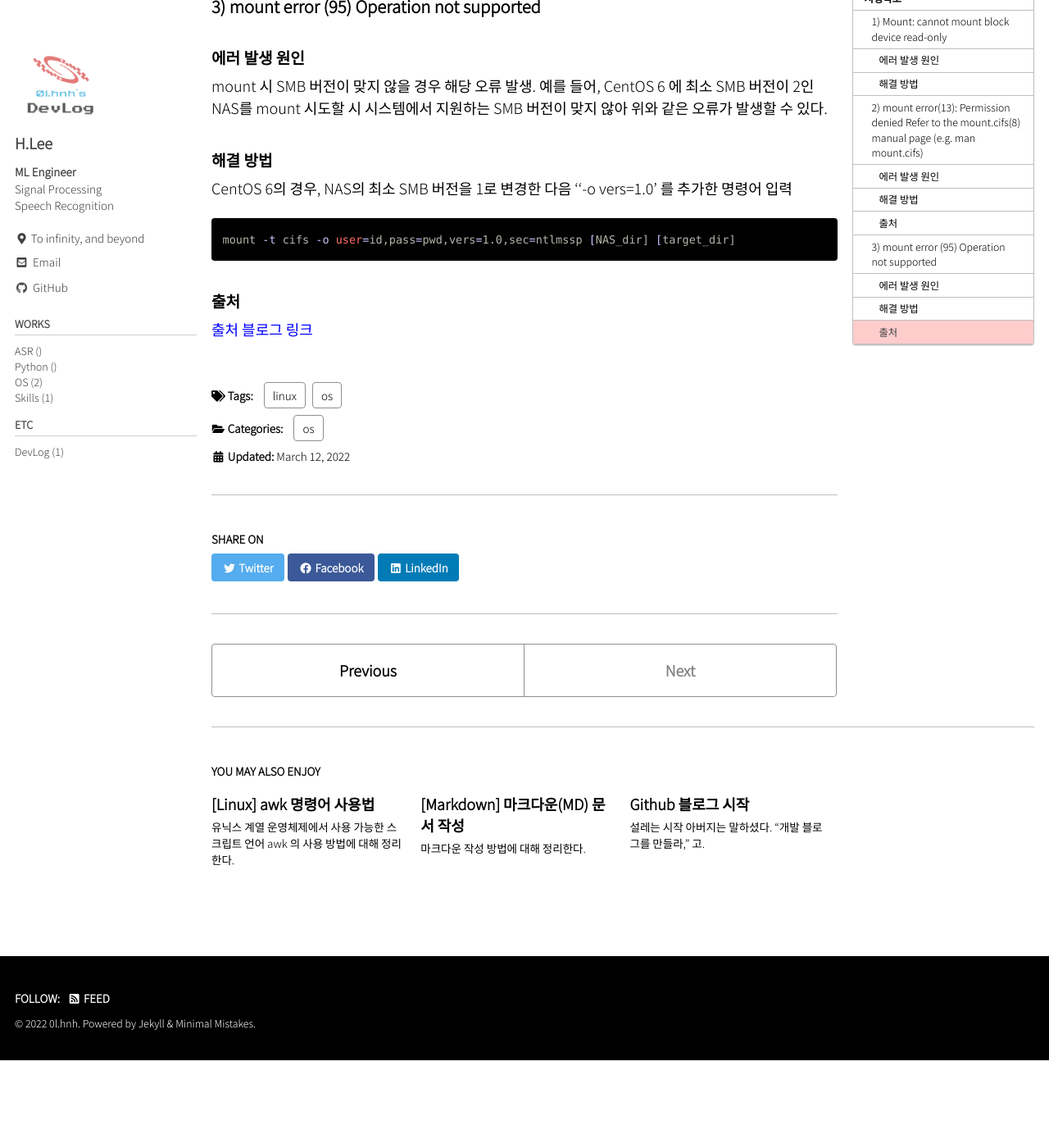
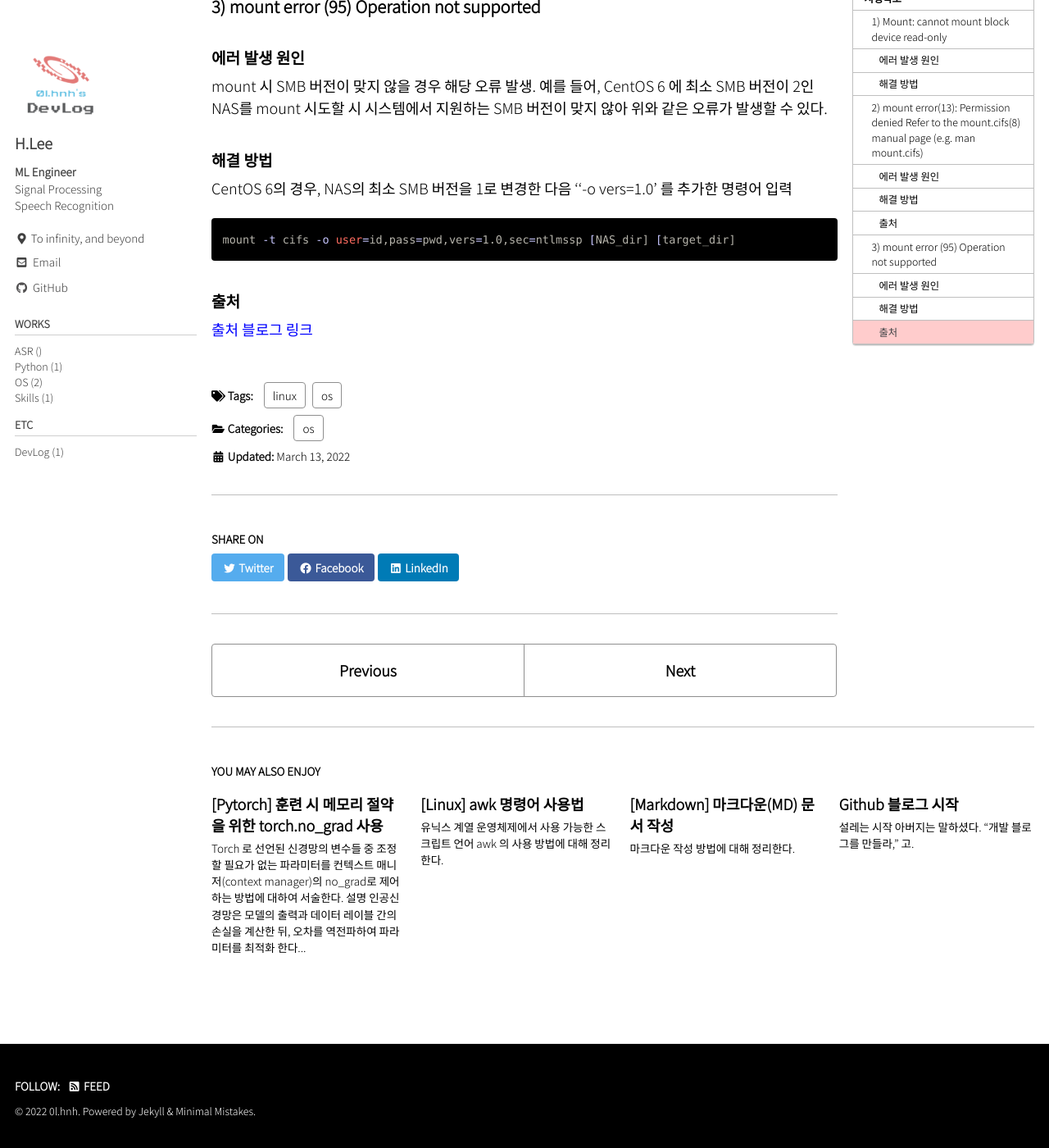
Before and after one commit to 0l-hnh/0l-hnh.github.io, a Jekyll site: the page built from _posts/2022-03-13-mount2nas.md, in a window 1280 px wide and 1400 px high, scrolled down 1671 px. Shown: the whole window at 82% size. Built offline with Jekyll 4.4.1, drawn with Linux system fonts in a browser that asks for light colours; cached includes are drawn as plain includes; some web fonts are replaced; before the commit the page ends 2964 px from its top, so only the background shows below that.

Commit message:
22.03.16 Add some post

````diff
--- a/_posts/2022-03-13-mount2nas.md
+++ b/_posts/2022-03-13-mount2nas.md
@@ -1,7 +1,7 @@
 ---
 layout: single
 title:  "[Linux] 리눅스 서버에 NAS mount 하기"
-date:   2022-03-12 23:32:00 +0900
+date:   2022-03-13 23:32:00 +0900
 
 categories:
   - os
--- /dev/null
+++ b/_posts/2022-03-16-torch-no-grad.md
@@ -0,0 +1,47 @@
+---
+layout: single
+title:  "[Pytorch] 훈련 시 메모리 절약을 위한 torch.no_grad 사용 "
+date:   2022-03-16 23:57:00 +0900
+
+categories:
+  - python
+tags: [python, pytorch]
+
+author_profile: true
+sidebar:
+  nav: "docs"
+
+toc: true
+toc_label: "목록"
+toc_icon: "bars"
+toc_sticky: true
+---
+
+Torch 로 선언된 신경망의 변수들 중 조정할 필요가 없는 파라미터를 컨텍스트 매니저(context manager)의 no_grad로 제어하는 방법에 대하여 서술한다.
+## 설명
+인공신경망은 모델의 출력과 데이터 레이블 간의 손실을 계산한 뒤, 오차를 역전파하여 파라미터를 최적화 한다. 이는 모델 훈련에 핵심적인 부분이지만, 훈련 모델의 성능 측정을 위한 Validation, Evaluation에는 불필요하다.  따라서 연산량이 많은 모델 훈련 시,  Backward 를 할 필요 없는 부분에 no_grad를 선언하면 메모리를 아낄 수 있다. 예를 들어, 용량이 크지 않은 GPU로 딥 러닝 학습을 수행할 시 흔히 발생하는 OOM Error 방지에 도움을 준다.
+### Class 명
+```python
+class torch.no_grad
+```
+### 예제
+input tensor x에 대한 연산 처리 중 역전파 하지 않을 부분을 with torch.no_grad(): 로 블록 처리하는 예시
+```python
+>>> x = torch.tensor([1], requires_grad=True)
+>>> with torch.no_grad():
+...   y = x * 2
+>>> y.requires_grad
+False
+```
+@를 달아서 데코레이터로 사용 가능
+```python
+>>> x = torch.tensor([1], requires_grad=True)
+>>> @torch.no_grad()
+... def doubler(x):
+...     return x * 2
+>>> z = doubler(x)
+>>> z.requires_grad
+False
+```
+### 출처
+[출처 (Torch 공식 페이지) 링크](https://pytorch.org/docs/stable/generated/torch.no_grad.html)
````
